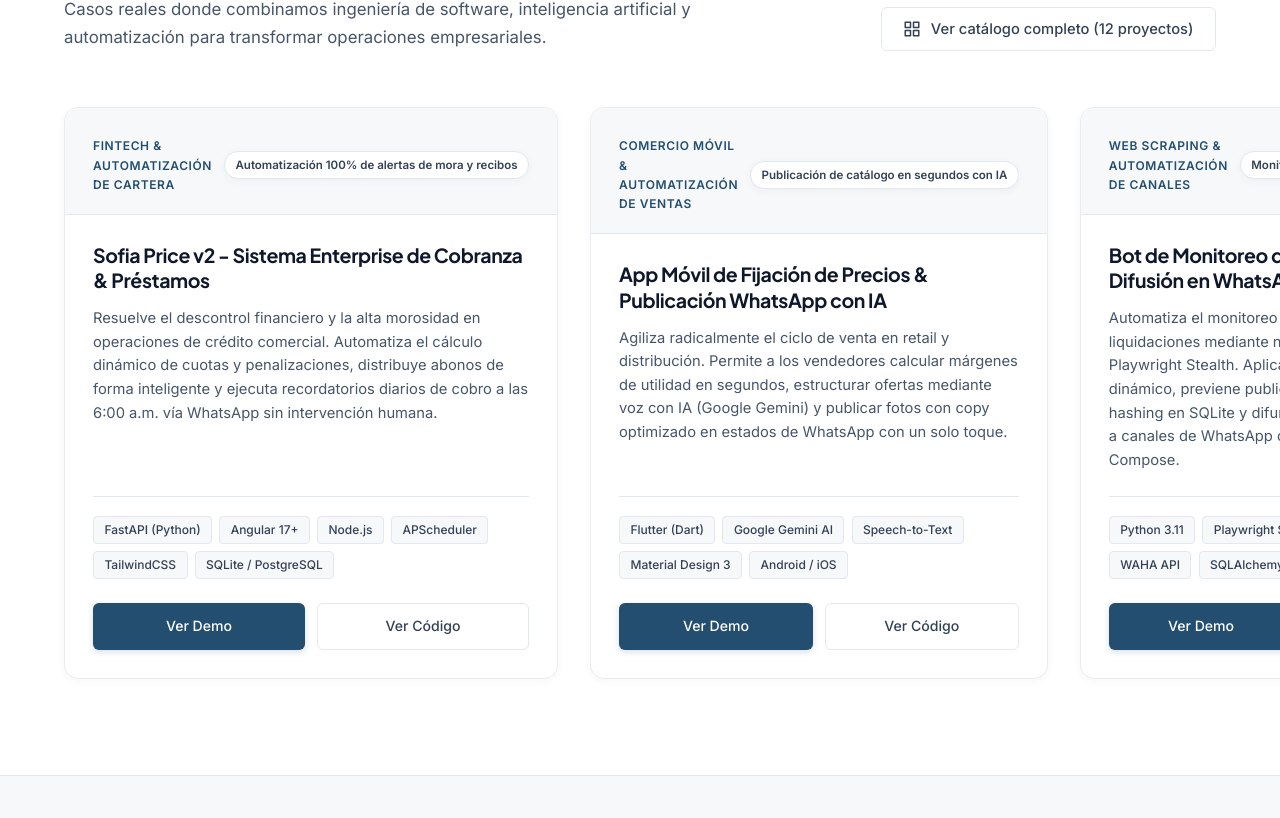
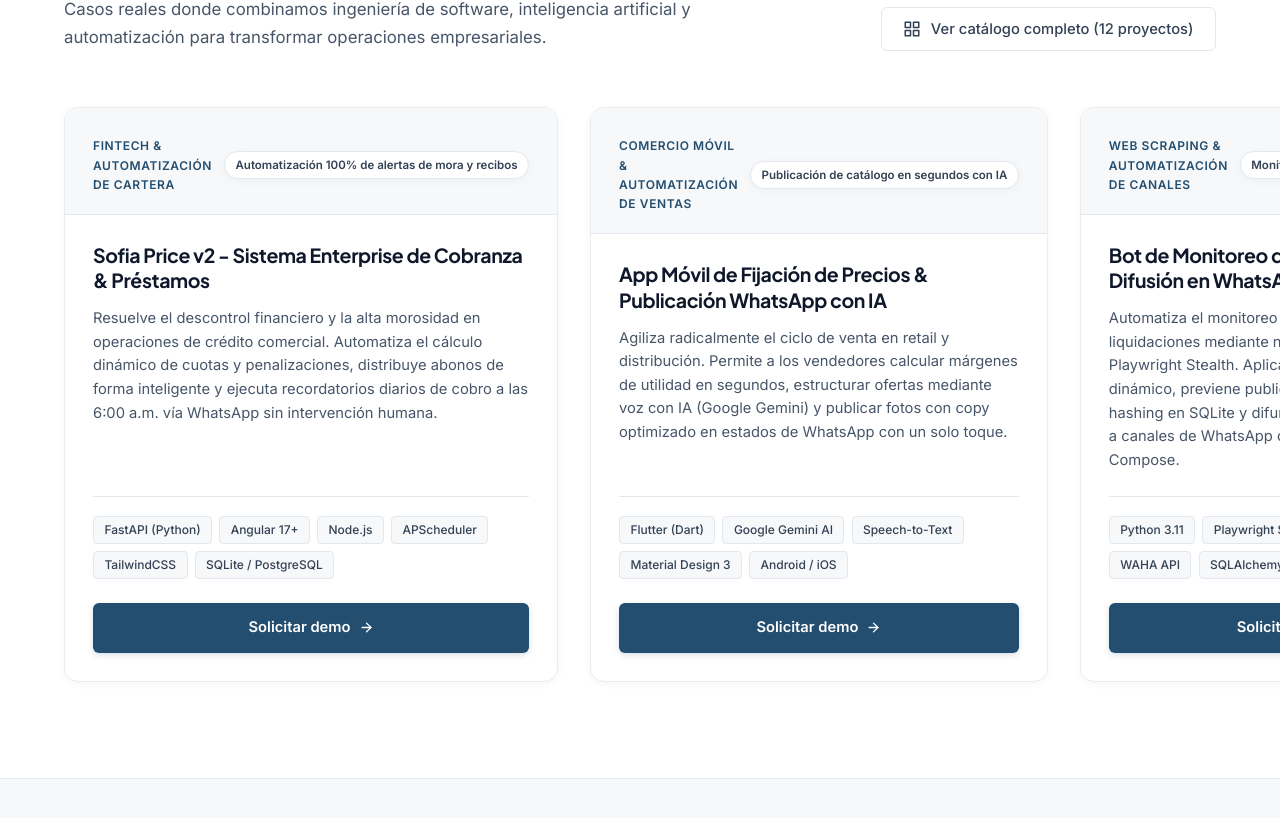
Before and after one commit to AntonioRM1022/Portafolio, an Angular app: page / in a window 1280 px wide. Shown: the part 2089-2907 px from the top of the page. Built offline with nearby package versions, Linux system fonts and the light colour scheme.

Commit message:
refactor(solutions): unificar boton principal a Solicitar demo con enlace directo a contacto

```diff
--- a/src/app/components/solutions/solutions.component.html
+++ b/src/app/components/solutions/solutions.component.html
@@ -44,14 +44,14 @@
               }
             </div>
 
-            <!-- Acciones: Ver Demo y Ver Código -->
+            <!-- Acción de conversión B2B: Solicitar Demo -->
             <div class="project-card__actions">
-              <a [href]="project.demoUrl" class="btn btn--primary project-card__btn">
-                <span>Ver Demo</span>
-              </a>
-
-              <a [href]="project.codeUrl" target="_blank" rel="noopener noreferrer" class="btn btn--outline project-card__btn">
-                <span>Ver Código</span>
+              <a href="#contacto" class="btn btn--primary project-card__btn">
+                <span>Solicitar demo</span>
+                <svg width="15" height="15" viewBox="0 0 24 24" fill="none" stroke="currentColor" stroke-width="2.2" stroke-linecap="round" stroke-linejoin="round" aria-hidden="true">
+                  <line x1="5" y1="12" x2="19" y2="12"></line>
+                  <polyline points="12 5 19 12 12 19"></polyline>
+                </svg>
               </a>
             </div>
           </div>
--- a/src/app/components/solutions/solutions.component.scss
+++ b/src/app/components/solutions/solutions.component.scss
@@ -134,15 +134,19 @@
   }
 
   &__actions {
-    display: grid;
-    grid-template-columns: 1fr 1fr;
-    gap: 0.75rem;
+    display: flex;
+    width: 100%;
   }
 
   &__btn {
-    padding: 0.7rem 1rem;
-    font-size: 0.88rem;
+    padding: 0.75rem 1.25rem;
+    font-size: 0.92rem;
+    font-weight: 600;
     width: 100%;
+    display: inline-flex;
+    align-items: center;
+    justify-content: center;
+    gap: 0.5rem;
   }
 }
 
```
